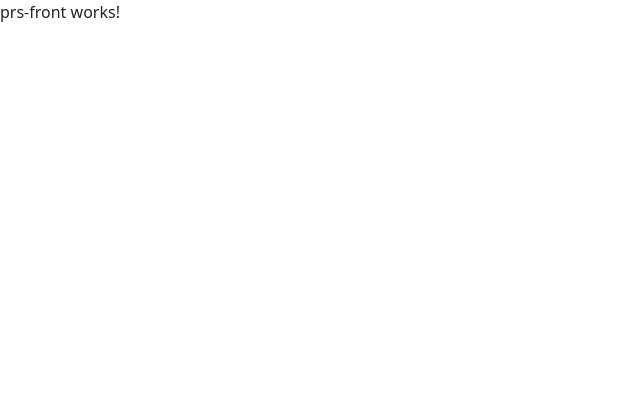
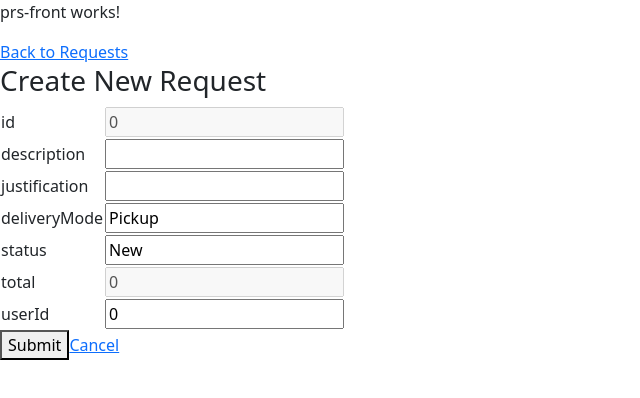
Before and after one commit to mithrilfire732/prs-front, an Angular app: page /requests/create in a window 1280 px wide. Before the commit this address led to /. Shown: the top 398 px of the page, without its empty margins (0-640 px from the left). Built offline with nearby package versions, Linux system fonts and the light colour scheme.

Commit message:
request edit, create, delete committed to main

```diff
--- a/src/app/app.module.ts
+++ b/src/app/app.module.ts
@@ -23,6 +23,8 @@ import { ProductEditComponent } from './products/product-edit/product-edit.compo
 import { ProductCreateComponent } from './products/product-create/product-create.component';
 import { RequestListComponent } from './requests/request-list/request-list.component';
 import { RequestDetailComponent } from './requests/request-detail/request-detail.component';
+import { RequestEditComponent } from './requests/request-edit/request-edit.component';
+import { RequestCreateComponent } from './requests/request-create/request-create.component';
 
 @NgModule({
   declarations: [
@@ -44,7 +46,9 @@ import { RequestDetailComponent } from './requests/request-detail/request-detail
     ProductEditComponent,
     ProductCreateComponent,
     RequestListComponent,
-    RequestDetailComponent
+    RequestDetailComponent,
+    RequestEditComponent,
+    RequestCreateComponent
   ],
   imports: [
     BrowserModule,
--- /dev/null
+++ b/src/app/requests/request-create/request-create.component.html
@@ -0,0 +1,13 @@
+<a routerLink="/requests">Back to Requests</a>
+<h3>Create New Request</h3>
+<table>
+    <tr><td>id</td><td><input [(ngModel)]="request.id" type="number" disabled></td></tr>
+    <tr><td>description</td><td><input [(ngModel)]="request.description" type="text" required></td></tr>
+    <tr><td>justification</td><td><input [(ngModel)]="request.justification" type="text" required></td></tr>
+    <tr><td>deliveryMode</td><td><input [(ngModel)]="request.deliveryMode" type="text" placeholder="Defaut: Pickup"></td></tr>
+    <tr><td>status</td><td><input [(ngModel)]="request.status" type="text" placeholder="Defaut: New" readonly></td></tr>
+    <tr><td>total</td><td><input [(ngModel)]="request.total" type="number" value= 0 disabled></td></tr>
+    <tr><td>userId</td><td><input [(ngModel)]="request.userId" type="number"></td></tr>
+</table>
+<button (click)="save()">Submit</button>
+<a routerLink="/requests">Cancel</a>
--- /dev/null
+++ b/src/app/requests/request-create/request-create.component.ts
@@ -0,0 +1,29 @@
+import { Component, OnInit } from '@angular/core';
+import { Request } from '../request';
+import { RequestService } from '../request.service';
+import { Router } from '@angular/router';
+
+@Component({
+  selector: 'app-request-create',
+  templateUrl: './request-create.component.html',
+  styleUrls: ['./request-create.component.css']
+})
+export class RequestCreateComponent implements OnInit {
+
+  request: Request = new Request();
+
+  constructor(private rqsv: RequestService, private router: Router) { }
+
+  ngOnInit(): void {
+
+  }
+
+  save(): void {
+    this.rqsv.create(this.request).subscribe({
+      next: res => {console.debug("Success:", res);
+                    this.router.navigate(["/requests"])},
+      error: err =>{console.debug(err)}
+    })
+  }
+
+}
--- a/src/app/requests/request-detail/request-detail.component.html
+++ b/src/app/requests/request-detail/request-detail.component.html
@@ -1,12 +1,29 @@
-<h3>{{request.name}}</h3>
 <a routerLink="/requests">Back to Requests</a>
+<h3>Request #{{request.id}}</h3>
 <table>
-    <tr><td>id</td><td>{{request.id}}</td></tr>
-    <tr><td>description</td><td>{{request.description}}</td></tr>
-    <tr><td>justification</td><td>{{request.justification}}</td></tr>
-    <tr><td>rejectionReason</td><td>{{request.rejectionReason}}</td></tr>
-    <tr><td>deliveryMode</td><td>{{request.deliveryMode}}</td></tr>
-    <tr><td>status</td><td>{{request.status}}</td></tr>
-    <tr><td>total</td><td>{{request.total}}</td></tr>
-    <tr><td>userId</td><td>{{request.userId}}</td></tr>
+    <tr><th>id</th><td>{{request.id}}</td></tr>
+    <tr><th>description</th><td>{{request.description}}</td></tr>
+    <tr><th>justification</th><td>{{request.justification}}</td></tr>
+    <tr><th>rejectionReason</th><td>{{request.rejectionReason}}</td></tr>
+    <tr><th>deliveryMode</th><td>{{request.deliveryMode}}</td></tr>
+    <tr><th>status</th><td>{{request.status}}</td></tr>
+    <tr><th>total</th><td>${{request.total}}</td></tr>
+    <tr><th>userId</th><td>{{request.userId}}</td></tr>
 </table>
+<h4>Request Lines</h4>
+<table>
+    <tr>
+        <th>Id  </th>
+        <th>Product</th>
+        <th>Quantity</th>
+        <th>Price</th>
+        <th>Actions</th>
+    </tr>
+    <tr *ngFor = "let rl of requestlines">
+        <td>{{rl.id}}</td>
+        <td>{{rl.product.name}}</td>
+        <td>{{rl.quantity}}</td>
+        <td>${{rl.product.price}}</td>
+        <td><a class="link-primary" routerLink="/requestlines/{{rl.id}}">Edit</a> | <button type="button" class ="btn btn-link" (click) = 'delete(rl.id)'>Delete</button></td>
+    </tr>
+</table>
--- a/src/app/requests/request-detail/request-detail.component.ts
+++ b/src/app/requests/request-detail/request-detail.component.ts
@@ -2,6 +2,8 @@ import { Component, OnInit } from '@angular/core';
 import { Request } from '../request';
 import { ActivatedRoute } from '@angular/router';
 import { RequestService } from '../request.service';
+import { Requestline } from '../requestline';
+import { RequestlineService } from '../requestline.service';
 
 
 @Component({
@@ -15,12 +17,22 @@ export class RequestDetailComponent implements OnInit {
 
   requestid: number = 0;
 
-  constructor(private rssv: RequestService, private route: ActivatedRoute) { }
+  requestlines: Requestline[] = [];
+
+  constructor(private rssv: RequestService, private route: ActivatedRoute, private rlsv: RequestlineService) { }
 
   ngOnInit(): void {
     this.requestid = this.route.snapshot.params["id"];
-    this.rssv.find(this.requestid).subscribe({next: res => {console.debug("requests:",res); this.request=res},
+    this.fetchData();
+  }
+
+  delete(id: number): void {
+    this.rlsv.delete(id).subscribe({next: res => {console.debug("delete:", res);this.fetchData();
+                                                  },
+                                    error: err => {console.debug("error:",err)}});
+                                  }
+  fetchData() {
+    this.rssv.find(this.requestid).subscribe({next: res => {console.debug("requests:",res); this.request=res; this.requestlines = res.requestlines},
     error: err => {console.debug(err);}})
   }
-
 }
--- /dev/null
+++ b/src/app/requests/request-edit/request-edit.component.html
@@ -0,0 +1,13 @@
+<a routerLink="/requests">Back to Requests</a>
+<h3>Edit Request #{{request.id}}</h3>
+<table>
+    <tr><td>id</td><td><input [(ngModel)]="request.id" type="number" disabled></td></tr>
+    <tr><td>description</td><td><input [(ngModel)]="request.description" type="text" required></td></tr>
+    <tr><td>justification</td><td><input [(ngModel)]="request.justification" type="text" required></td></tr>
+    <tr><td>deliveryMode</td><td><input [(ngModel)]="request.deliveryMode" type="text" placeholder="Defaut: Pickup"></td></tr>
+    <tr><td>status</td><td><input [(ngModel)]="request.status" type="text" placeholder="Defaut: New" readonly></td></tr>
+    <tr><td>total</td><td><input [(ngModel)]="request.total" type="number" value= 0 disabled></td></tr>
+    <tr><td>userId</td><td><input [(ngModel)]="request.userId" type="number"></td></tr>
+</table>
+<button (click)="save()">Submit</button>
+<a routerLink="/requests">Cancel</a>
--- /dev/null
+++ b/src/app/requests/request-edit/request-edit.component.ts
@@ -0,0 +1,32 @@
+import { Component, OnInit } from '@angular/core';
+import { Request } from '../request';
+import { RequestService } from '../request.service';
+import { ActivatedRoute,Router } from '@angular/router';
+
+@Component({
+  selector: 'app-request-edit',
+  templateUrl: './request-edit.component.html',
+  styleUrls: ['./request-edit.component.css']
+})
+export class RequestEditComponent implements OnInit {
+
+  requestId: number = 0;
+
+  request: Request = new Request();
+
+  constructor(private rqsv: RequestService, private router: Router, private route: ActivatedRoute) { }
+
+  ngOnInit(): void {
+    this.requestId = this.route.snapshot.params["id"]
+    this.rqsv.find(this.requestId).subscribe({next: res => {console.debug("Request:", res)}, error: err => {console.debug(err);}})
+  }
+
+  save(): void {
+    this.rqsv.edit(this.requestId,this.request).subscribe({
+      next: res => {console.debug("Success:", res);
+                    this.router.navigate(["/requests"])},
+      error: err =>{console.debug(err)}
+    })
+  }
+
+}
--- a/src/app/requests/request-list/request-list.component.html
+++ b/src/app/requests/request-list/request-list.component.html
@@ -1,5 +1,6 @@
 <app-menu></app-menu>
 <h3>Requests</h3>
+<a routerLink="/requests/create">Start a Request</a>
 <table>
     <thead>
         <tr><th>Id</th>
@@ -19,7 +20,7 @@
             <td>{{request.rejectionReason}}</td>
             <td>{{request.deliveryMode}}</td>
             <td>{{request.status}}</td>
-            <td>{{request.total}}</td>
+            <td>${{request.total}}</td>
             <td>{{request.userId}}</td>
             <td><a routerLink="/requests/{{request.id}}">Details</a></td>
             <td><a routerLink="/requests/{{request.id}}/edit">Edit</a></td>
```
Also changed, not shown: src/app/app-routing.module.ts (+7 -1 lines), src/app/requests/request-create/request-create.component.css (added), src/app/requests/request-edit/request-edit.component.css (added).
